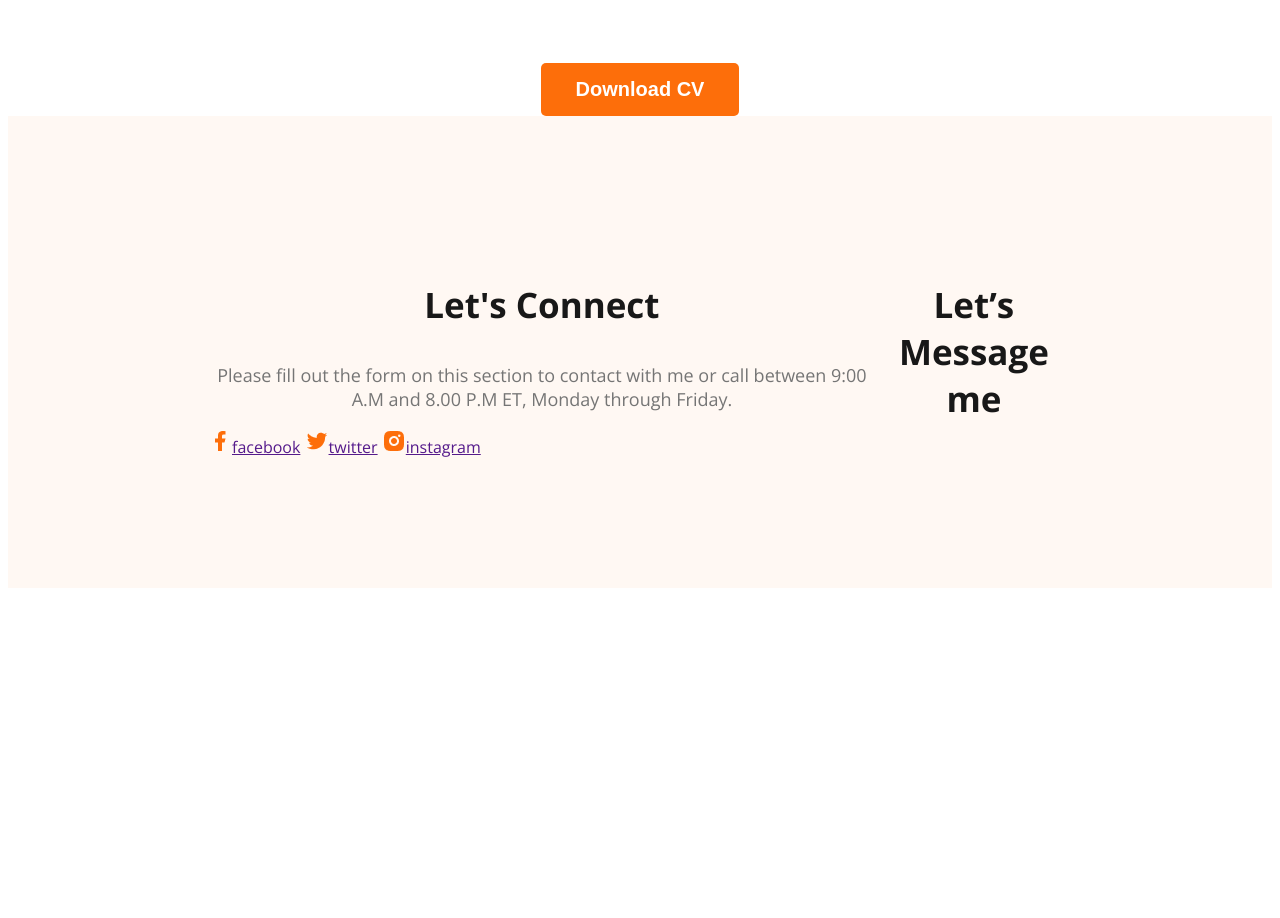
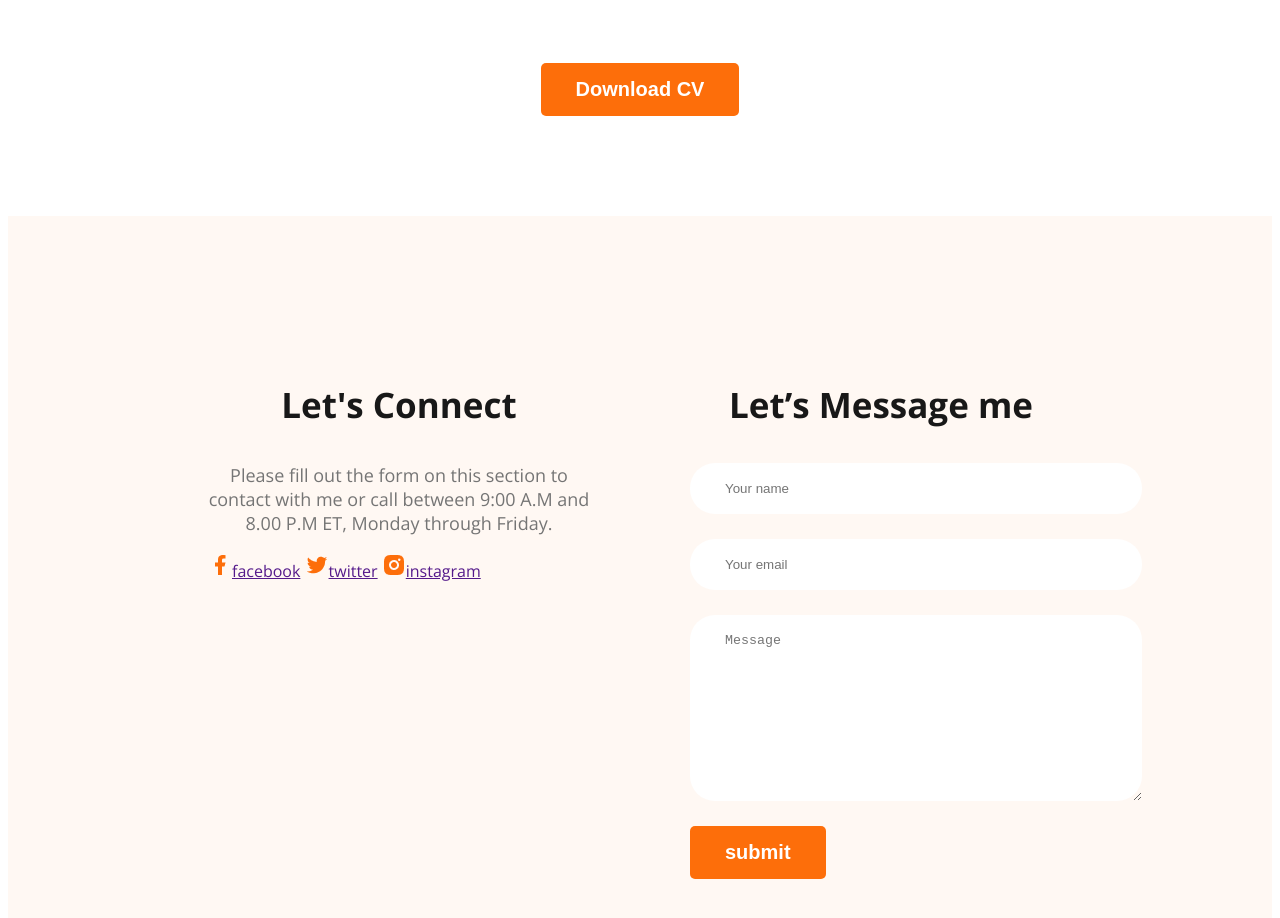
Before and after one commit to Faru03/webdeveloper.portfolio, a plain HTML site: page index.html in a window 1280 px wide. Shown: the part 2994-3912 px from the top of the page. Before the commit the page ends 3590 px from the top, so only its background shows below. Drawn offline with nearby package versions, Linux system fonts and the light colour scheme.

Commit message:
finished footer selection

```diff
--- a/index.html
+++ b/index.html
@@ -181,6 +181,12 @@
        </div>
        <div class="footer-column">
         <h3 class="section-title">Let’s Message me</h3>
+        <form class="contact">
+            <input type="text" placeholder="Your name">
+            <input type="email" name="" placeholder="Your email" id="">
+            <textarea name="" placeholder="Message" id="" cols="30" rows="10"></textarea>
+             <input class="btn-primary" type="submit" value="submit">
+        </form>
        </div>
     </footer>
 </body>
--- a/styles/portfolio.css
+++ b/styles/portfolio.css
@@ -185,8 +185,26 @@ margin-bottom: 10px;
 /* footer style */
 footer{
     display: flex;
+    gap: 100px;
     background: #FFF8F3;
+    margin-top: 100px;
     padding: 130px 200px;
-    margin top: 100px;
+
 }
-.social-links
+.footer-column{
+    width: 50%;
+}
+.contact input[type="text"], .contact input[type="email"], textarea {
+    display: block;
+    margin-bottom: 25px;
+    padding: 18px 35px;
+    color: #757575;
+    border-radius: 25px;
+    background-color: #FFF;
+    border: 0;
+    width: 100%;
+
+}
+.social-links{
+    margin-right: 25px;
+}
```
